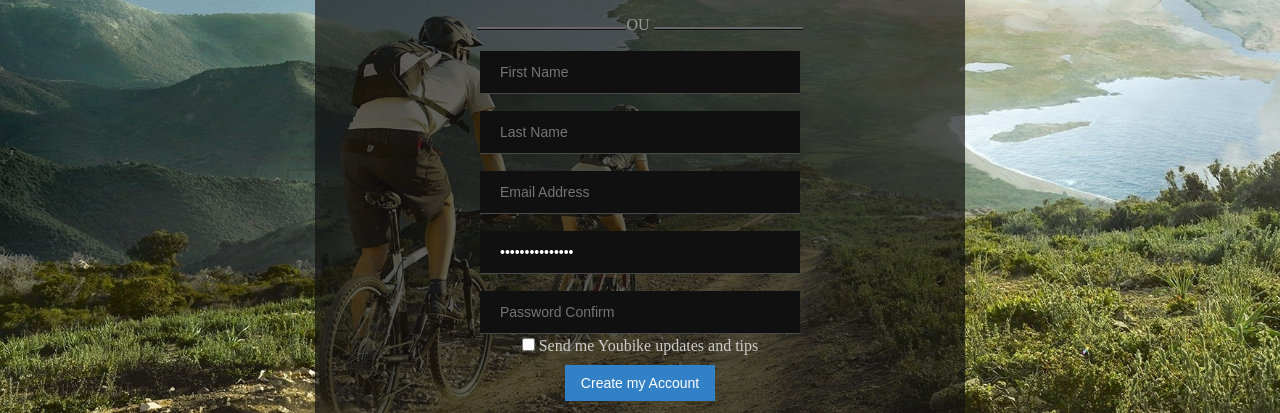
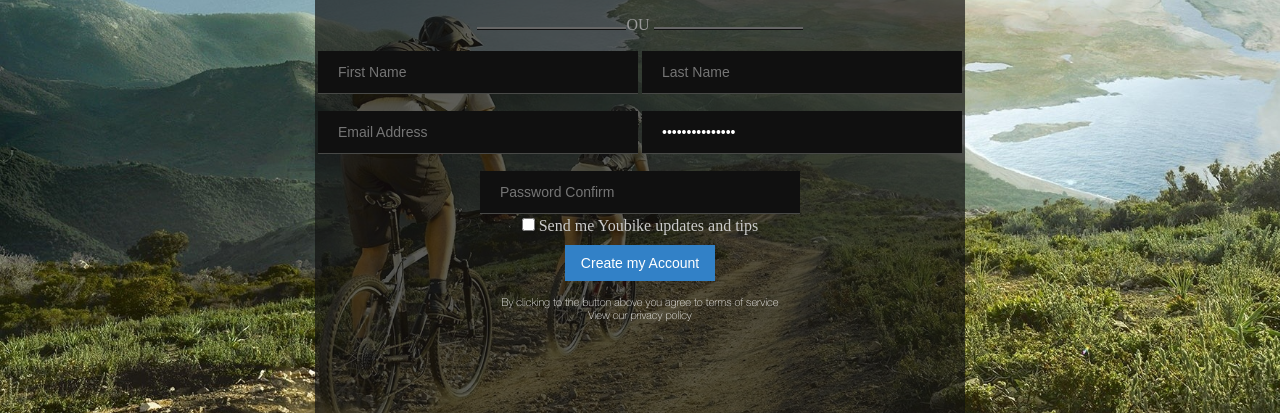
Before and after one commit to Yulia7/DZ5, a plain HTML site: page index.html in a window 1280 px wide. Shown: the part 384-797 px from the top of the page. Drawn offline with Linux system fonts and the light colour scheme.

Commit message:
added modifications

```diff
--- a/index.html
+++ b/index.html
@@ -32,28 +32,18 @@
 					</button>
 					<div class="title"><span>OU</span>
 				</div>
-						<div>
+				<form>
 					<input type="text" name="First Name" placeholder="First Name" />
-						</div>
-						<div>
 					<input type="text" name="Last Name" placeholder="Last Name"/>
-						</div>
-						<div>
 					<input type="email" name="Email" placeholder="Email Address"/>
-						</div>
-						<div>
 					<input type="password" value="Choose Password" placeholder="Choose Password"/>
-						</div>
-						<div>
 					<input type="password" name="Password Confirm" placeholder="Password Confirm"/>
-						</div>
 					<div class="wrapper">
 						<input type="checkbox" id="wrapper">
 						<label for="wrapper">Send me Youbike updates and tips</label>
 					</div>
-						<div>
 					<input type="submit" value="Create my Account"/>
-						</div>
+				</form>
 				<p>By clicking to the button above you agree to terms of service<br>View our privacy policy</p>
 			</div>
 		</div>
```
Lines whose indentation alone changed are shown as unchanged.
